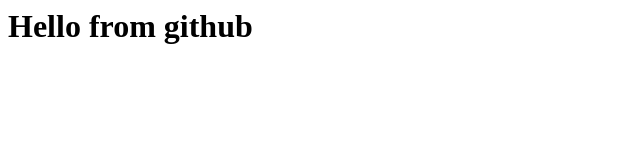
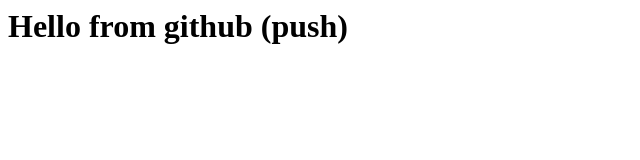
Before and after one commit to agharameezgulkhan/jenkinsfilepipeline, a plain HTML site: page index.html in a window 1280 px wide. Shown: the whole page, without its empty margins (0-640 px from the left). Drawn offline with Linux system fonts and the light colour scheme.

Commit message:
Update index.html

```diff
--- a/index.html
+++ b/index.html
@@ -1 +1 @@
-<h1>Hello from github</h1>
+<h1>Hello from github (push)</h1>
```
